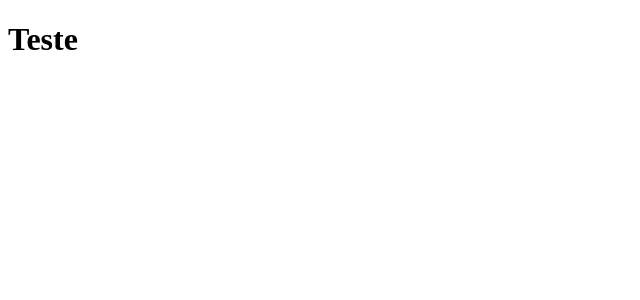
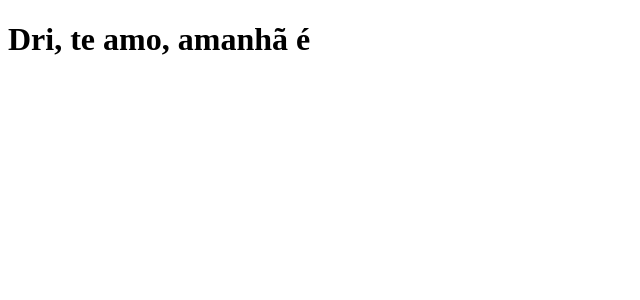
Before and after one commit to fabrimark/clone-tabnews, a Next.js app: page / in a window 1280 px wide. Shown: the top 300 px of the page, without its empty margins (0-640 px from the left). Built offline with nearby package versions, Linux system fonts and the light colour scheme.

Commit message:
modificar a frase

```diff
--- a/pages/index.js
+++ b/pages/index.js
@@ -1,5 +1,5 @@
 function Home(){
-    return <h1>Teste</h1>
+    return <h1>Dri, te amo, amanhã é </h1>
 
 }
 
```
